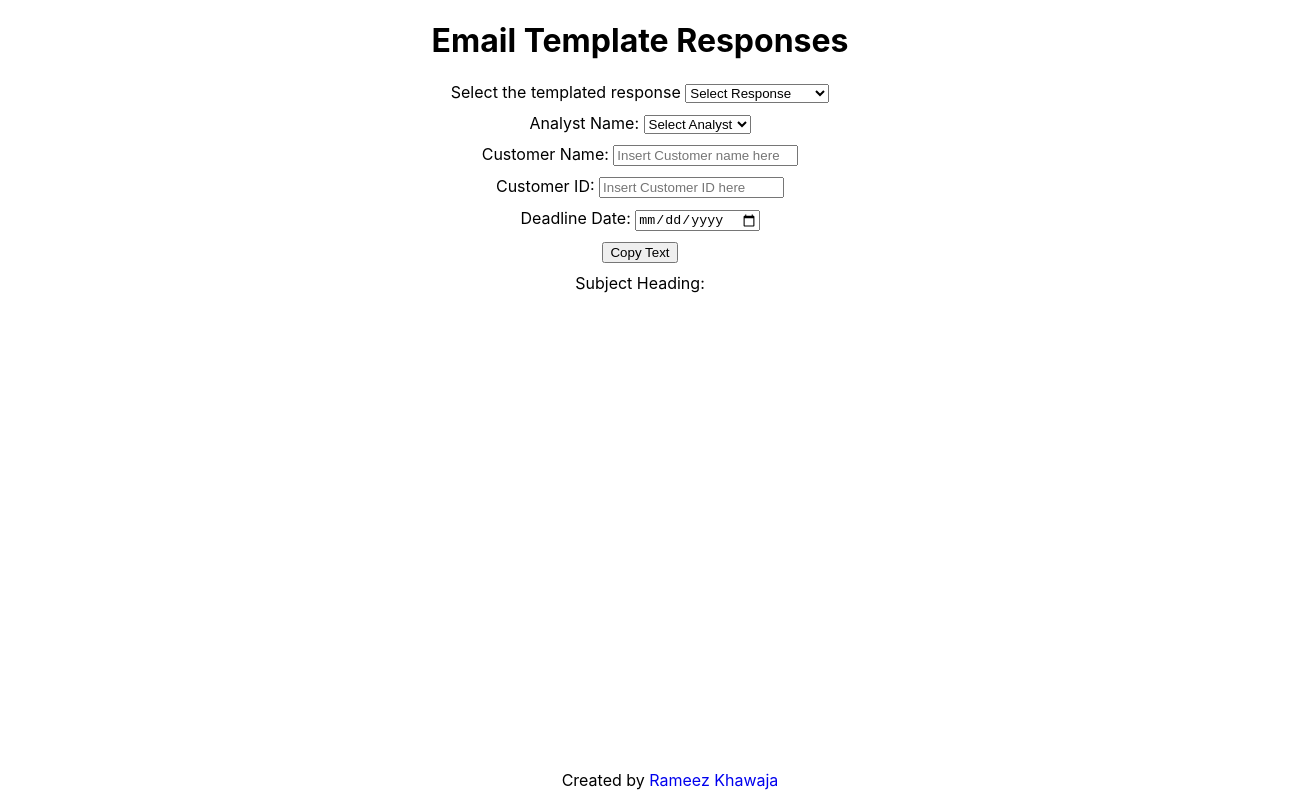
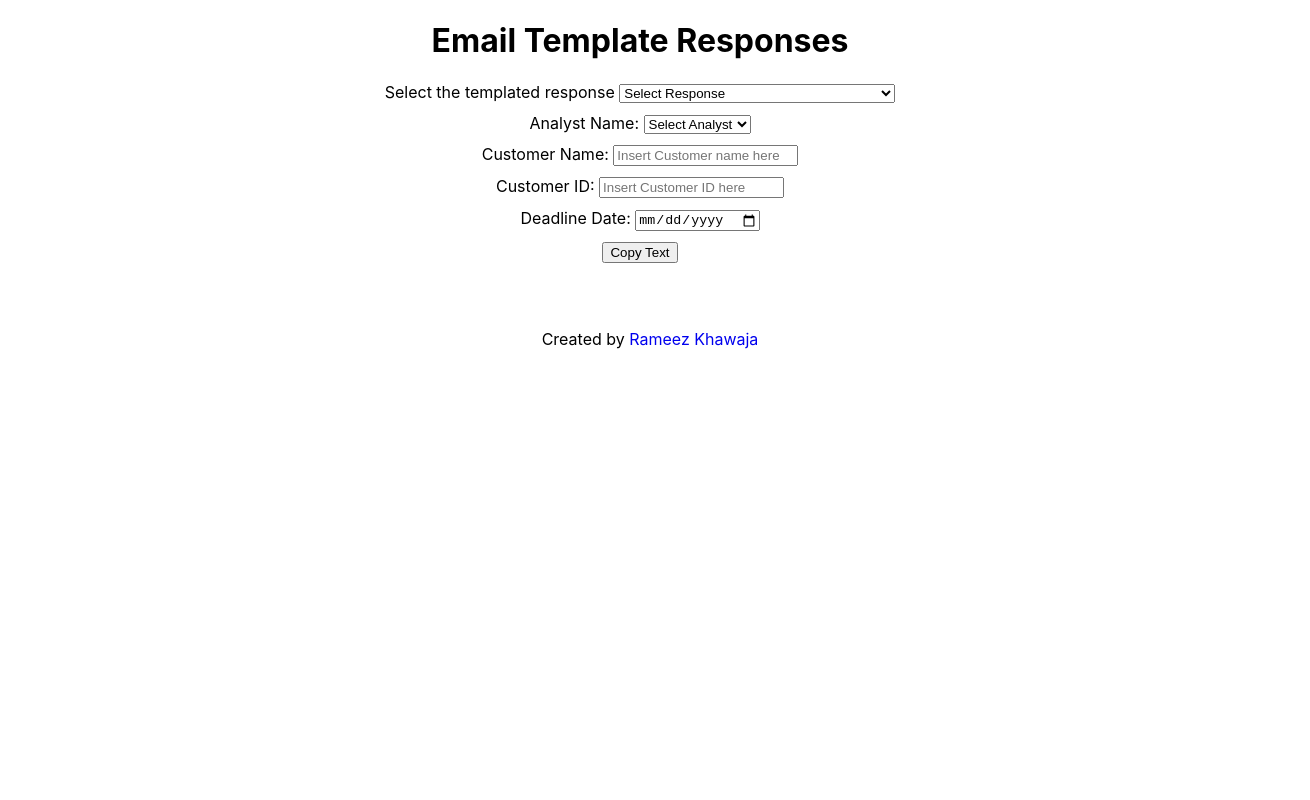
Before and after one commit to Rameezrk/sbg-email-template, a React (Create React App) app: page / in a window 1280 px wide. Shown: the whole page, 1310 px wide, since content can reach past the window. Built offline with nearby package versions, Linux system fonts and the light colour scheme.

Commit message:
updated accurate data text for docs required

```diff
--- a/src/App.css
+++ b/src/App.css
@@ -22,15 +22,19 @@ a {
 }
 
 .footer {
-  position:absolute;
+  padding-top: 50px;
+  position:relative;
     width:100%;
     bottom:0;
     text-align:center;
+
 
 }
 
 pre {
   font-family: 'Trebuchet MS', 'Lucida Sans Unicode', 'Lucida Grande', 'Lucida Sans', Arial, sans-serif;
+  white-space: pre-wrap;
+  text-align: justify;
 }
 
 .App-header {
--- a/src/App.js
+++ b/src/App.js
@@ -88,7 +88,7 @@ function App() {
     {selected && data.filter(mail => mail.subject === selected)[0].text}
     </div> */}
 
-    <div><label>Subject Heading: </label>{selected}</div>
+    {/* <div><label>Subject Heading: </label>{selected}</div> */}
 
     <pre>{selected && data.filter(mail => mail.subject === selected)[0].text.replace(/\b(?:CUSTOMER|ACCOUNTID|DATE|ANALYST)\b/gi, matched => mapObj[matched])}</pre>
 
```
Also changed, not shown: src/EmailTemplates.json (+2 -2 lines).
